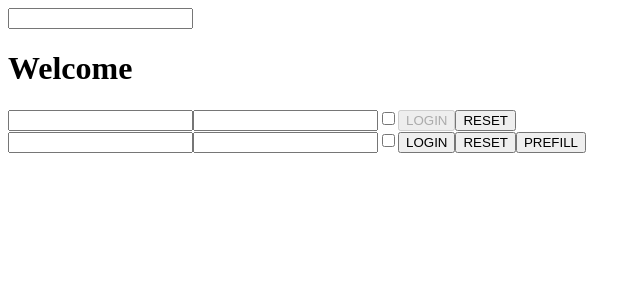
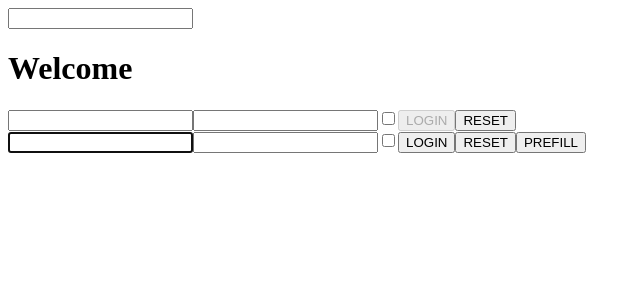
Before and after one commit to MarcoSpicuzza/Develhope-React, a React (Create React App) app in the folder exercises/: page / in a window 1280 px wide. Shown: the top 300 px of the page, without its empty margins (0-641 px from the left). Built offline with nearby package versions, Linux system fonts and the light colour scheme.

Commit message:
Pushing Forms_06

```diff
--- a/exercises/src/UncontrolledLogin.js
+++ b/exercises/src/UncontrolledLogin.js
@@ -17,10 +17,15 @@ export class UncontrolledLogin extends React.Component {
         this.reference.current.elements.remember.checked = true;
     }
 
+    // SOLUZIONE CON DIDMOUNT
+    // componentDidMount() {
+    //     this.reference.current.elements.username.focus();
+    // }
+
     render() {
         return (
              <form ref={this.reference} onSubmit={this.handleLogin}>
-                <input type="text" name="username"/>
+                <input type="text" name="username" autoFocus/>
                 <input type="password" name="password"/>
                 <input type="checkbox" name="remember"/>
                 <button name="login">LOGIN</button>
```
